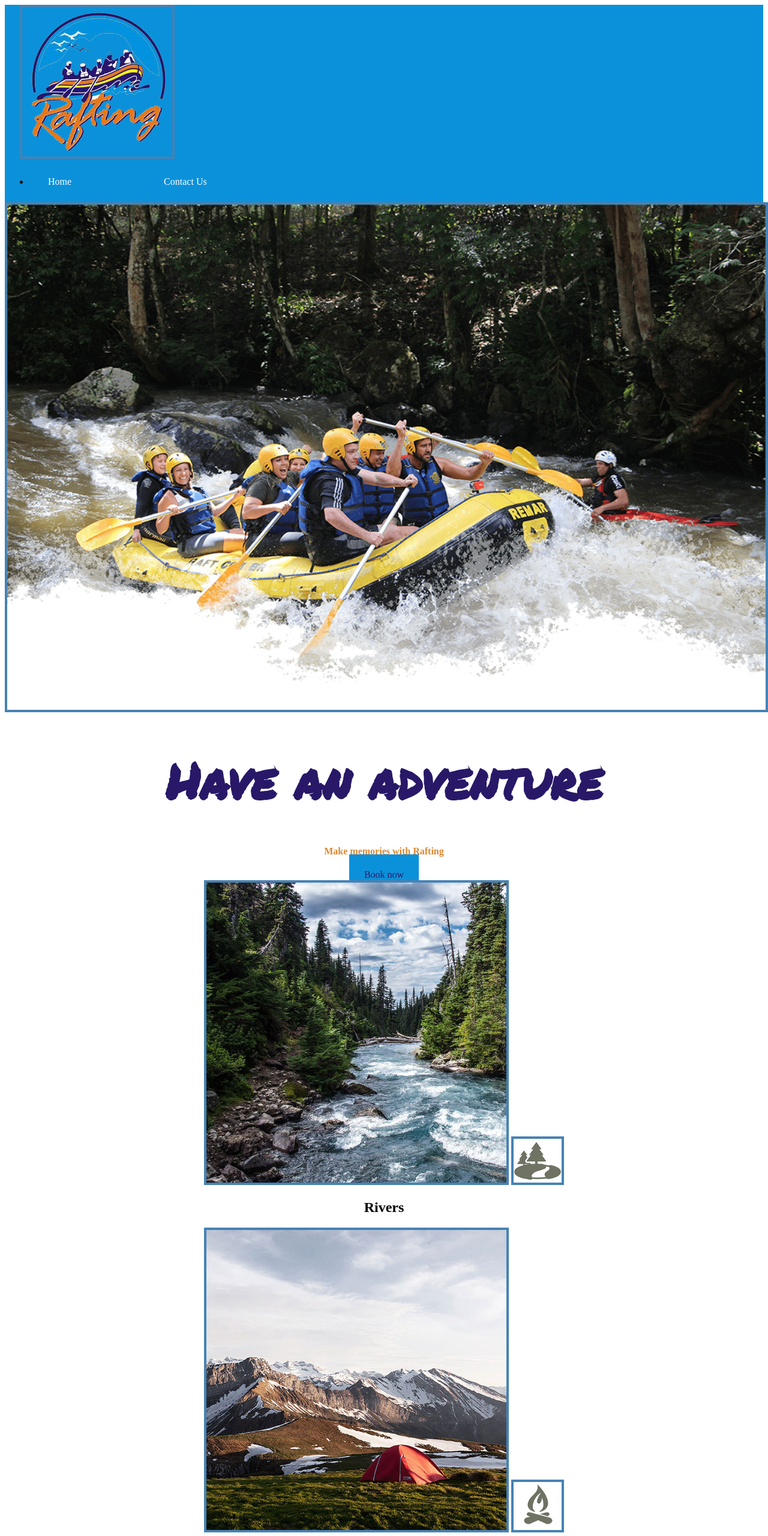
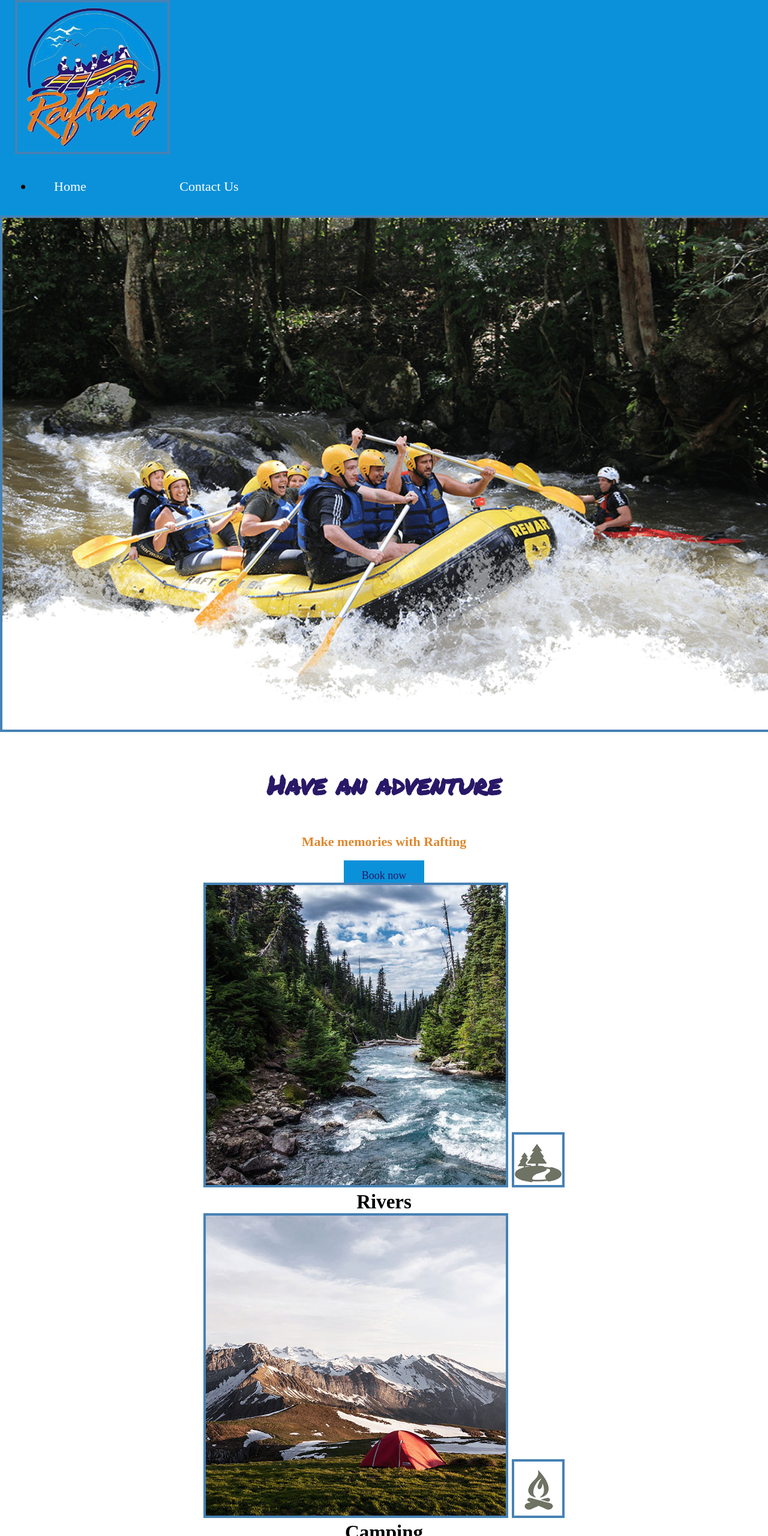
Before and after one commit to yhipolito/WDD130, a plain HTML site: page wwr/index.html in a window 1280 px wide. Shown: the top 2560 px of the page at 60% size. Drawn offline with Linux system fonts and the light colour scheme; a web font is replaced by a local one.

Commit message:
padding changes made

```diff
--- a/wwr/styles/styles.css
+++ b/wwr/styles/styles.css
@@ -15,7 +15,7 @@ nav a {
 }
 
 nav {
-    padding: 25px;
+    padding: 35px;
 }
 
 a {
@@ -25,7 +25,7 @@ a {
 .home-title {
     color: #281867;
     font-family: Permanent Marker, Helvetica, sans-serif;
-    font-size: 82px;
+    font-size: 2em;
 }
 
 h4 {
@@ -36,6 +36,7 @@ h4 {
 .join {
     color: #281867;
     text-decoration: none;
+    padding: 15px 30px;
 }
 
 .book:hover,
@@ -67,6 +68,9 @@ main section {
 
 body {
     background-color: #ffffff;
+    font-size: 22px;
+    margin: 0;
+    padding: 0;
 }
 
 header {
@@ -81,6 +85,7 @@ nav a:hover {
 .book,
 .join {
     background-color: #0b91da;
+    font-size: 18px;
 }
 
 .book:hover,
@@ -90,21 +95,26 @@ nav a:hover {
 
 .msg {
     background-color: #e0872e;
+    line-height: 1.5em;
+    padding: 35px;
 }
 
 .msg h2 {
     color: #281867;
     font-family: Permanent Marker, Helvetica, sans-serif;
-    font-size: 82px;
+    font-size: 2em;
 }
 
 .msg p {
     color: white;
     margin: 50px auto;
+    font-size: .8em;
+    padding-bottom: 15px;
 }
 
 footer {
     background-color: #281867;
+    padding: 15px 50px;
 }
 
 footer p {
@@ -127,16 +137,26 @@ footer a:hover {
 
 .icon {
     width: 80px;
+    padding-top: 10px;
 }
 
 footer p a:hover {
     text-decoration: underline;
 }
+footer .social img {
+    padding-top: 15px;
+}
 
 h1 {
     margin: 50px 0;
+}
+h2{
+    margin: 0;
 }
 
 img {
     border: 4px solid steelblue;
 }
+#logo_link{
+    padding-top: 100px;
+}
```
